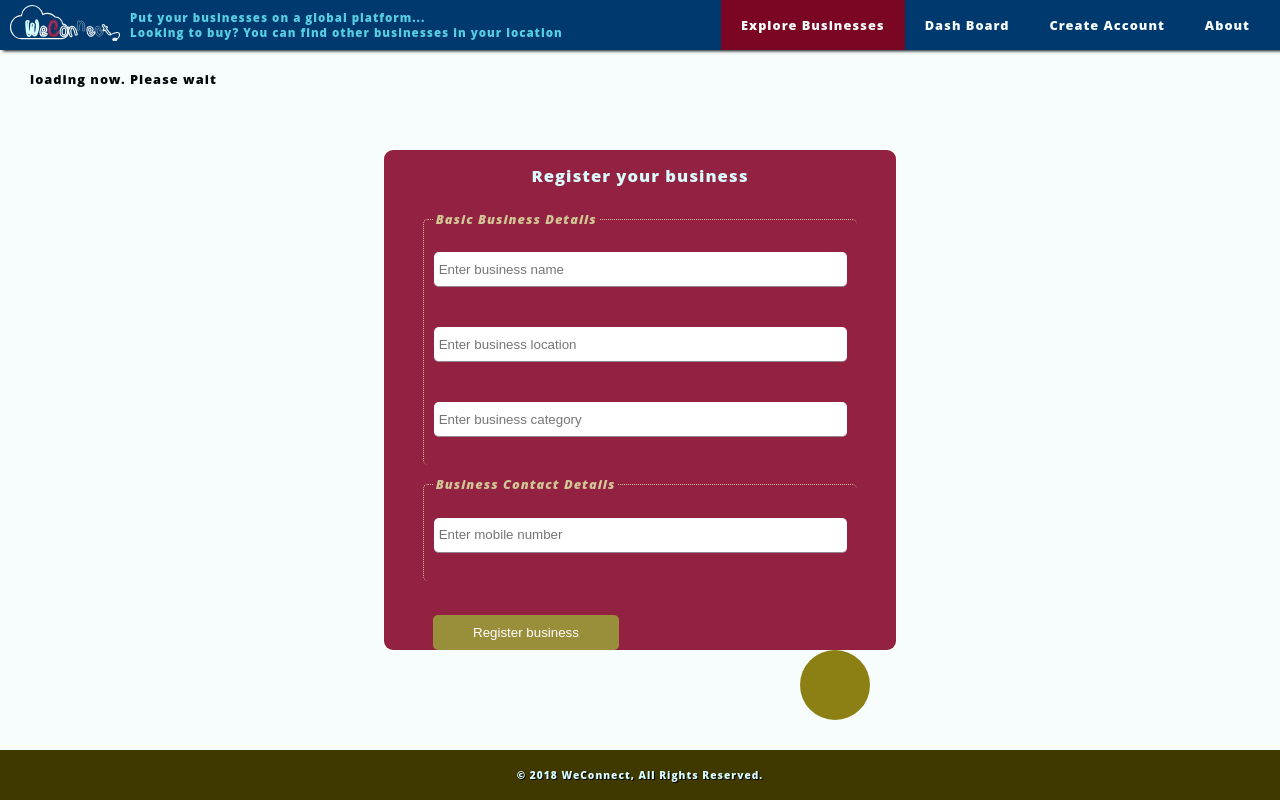
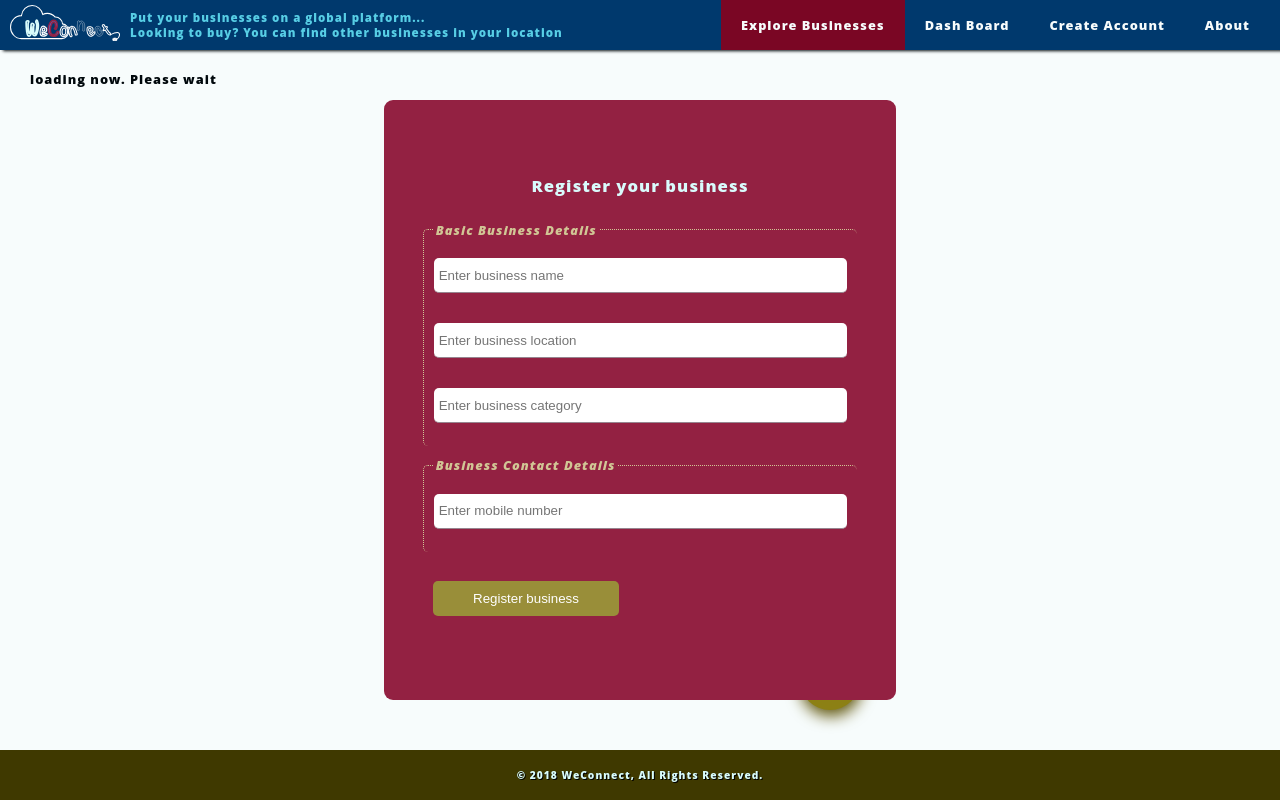
Before and after one commit to johnmutuma5/weconnect-client, a React (Create React App) app: page /businesses in a window 1280 px wide. Built offline with nearby package versions, Linux system fonts and the light colour scheme; no server answers.

Commit message:
[Chore] Adjsut CreateButton styles

```diff
--- a/src/components/UI/CreateButton/CreateButton.css
+++ b/src/components/UI/CreateButton/CreateButton.css
@@ -1,9 +1,111 @@
 .CreateButton {
-    height: 70px;
-    width: 70px;
+    display: -webkit-box;
+    display: -ms-flexbox;
+    display: flex;
+    -webkit-box-pack: center;
+        -ms-flex-pack: center;
+            justify-content: center;
+    -webkit-box-align: center;
+        -ms-flex-align: center;
+            align-items: center;
+    height: 60px;
+    width: 60px;
     border-radius: 50%;
     background: #8C8014;
     position: fixed;
+    -webkit-box-shadow: 1px 5px 15px 1px #60560D;
+            box-shadow: 1px 5px 15px 1px #60560D;
+    cursor: pointer;
+    -webkit-transition: -webkit-transform .3s ease;
+    transition: -webkit-transform .3s ease;
+    -o-transition: transform .3s ease;
+    transition: transform .3s ease;
+    transition: transform .3s ease, -webkit-transform .3s ease;
+    -webkit-transition-delay: .3s;
+         -o-transition-delay: .3s;
+            transition-delay: .3s;
+}
+
+.CreateButton span {
+    width: 20px;
+    height: 3px;
+    background: #8DEAF7;
+    -webkit-transform: translateX(50%);
+        -ms-transform: translateX(50%);
+            transform: translateX(50%);
+    border-radius: 2px;
+}
+
+.CreateButton span:last-child {
+    -webkit-transform: translateX(-50%) rotate(90deg) ;
+        -ms-transform: translateX(-50%) rotate(90deg) ;
+            transform: translateX(-50%) rotate(90deg) ;
+}
+
+.CreateButton.active {
+    -webkit-transform: scale(1);
+        -ms-transform: scale(1);
+            transform: scale(1);
+}
+
+.CreateButton.inactive {
+    -webkit-transform: scale(0);
+        -ms-transform: scale(0);
+            transform: scale(0);
+}
+
+.CreateButton:hover{
+    background-color: #7A7106;
+    -webkit-box-shadow: 1px 7px 15px 2px #4C4502;
+            box-shadow: 1px 7px 15px 2px #4C4502;
+}
+
+.CreateButton:hover span {
+    background: #36B2D8;
+    width: 21px;
+}
+
+/* tooltip */
+.CreateButton::before{
+    content: "Add a business";
+    display: -webkit-box;
+    display: -ms-flexbox;
+    display: flex;
+    -webkit-transform: scale(0);
+        -ms-transform: scale(0);
+            transform: scale(0);
+    -webkit-box-pack: center;
+        -ms-flex-pack: center;
+            justify-content: center;
+    -webkit-box-align: center;
+        -ms-flex-align: center;
+            align-items: center;
+    height: 20px;
+    width: 120px;
+    position: absolute;
+    top: -25px;
+    left: -30px;
+    border: 1px solid #998E39;
+    border-radius: 5px;
+    color: #7A0624;
+    background-color: #E0D8B8;
+    font-size: .8em;
+    -webkit-transition: all .3s ease-out;
+    -o-transition: all .3s ease-out;
+    transition: all .3s ease-out;
+}
+
+.CreateButton:hover::before {
+    display: -webkit-box;
+    display: -ms-flexbox;
+    display: flex;
+    -webkit-transform: scale(1);
+        -ms-transform: scale(1);
+            transform: scale(1);
+}
+
+.CreateButton#business::before{
+    content: "Add a business";
 }
 
 .CreateButton#business {
--- a/src/components/UI/CreateButton/CreateButton.js
+++ b/src/components/UI/CreateButton/CreateButton.js
@@ -2,8 +2,18 @@ import React from 'react';
 
 import './CreateButton.css';
 
-const createButton = (props) => (
-    <div className={'CreateButton'} id={ props.id } onClick={props.click }  />
-);
+const createButton = (props) => {
+    let classes = ['CreateButton'];
+    classes = props.active ?
+                classes.concat('active') :
+                classes.concat('inactive')
+    return (
+        <div className={ classes.join(' ') }
+             id={ props.id } onClick={props.click }>
+                <span />
+                <span />
+        </div>
+    )
+};
 
 export default createButton;
--- a/src/containers/Businesses/BusinessRegistration/BusinessRegistrationForm.css
+++ b/src/containers/Businesses/BusinessRegistration/BusinessRegistrationForm.css
@@ -12,8 +12,8 @@
     position: fixed;
     top: 50%;
     left: 50%;
-    height: 500px;
-    max-height: 90%;
+    height: 600px;
+    max-height: 75%;
     width: 40%;
     max-width: 98%;
     min-width: 310px;
@@ -205,7 +205,7 @@ input:not([type='checkbox']) {
   border-bottom: 1px solid #96858F;
   height: 35px;
   width: 100%;
-  margin: 20px auto;
+  margin: 15px auto;
 }
 
 input[name=submit] {
--- a/src/containers/Businesses/BusinessRegistration/BusinessRegistrationForm.js
+++ b/src/containers/Businesses/BusinessRegistration/BusinessRegistrationForm.js
@@ -179,12 +179,12 @@ class BusinessRegistrationForm extends React.Component {
     }
 }
 
-function registrationComplete(response) {
+function registrationComplete(msg) {
     // return a function for functional setState
     return (state, props) => (
         {
             successful: true,
-            success_message: response.msg,
+            success_message: msg,
             submitting: false
         }
     );
--- a/src/containers/Businesses/Businesses.js
+++ b/src/containers/Businesses/Businesses.js
@@ -82,13 +82,14 @@ class Businesses extends React.Component {
             <article className='Businesses'>
                 { businesses }
                 <CreateButton
+                    active={ !this.state.registeringNew }
                     id={'business'}
                     click={ this.toggleRegistering.bind(this) }/>
                 <BusinessRegistrationForm
                     active={ this.state.registeringNew }
                     onSubmit={ this.addBusiness.bind(this) }/>
                 <Backdrop
-                    active={this.state.registeringNew}
+                    active={ this.state.registeringNew }
                     click={ this.toggleRegistering.bind(this) }/>
                 { loader }
             </article>
```
